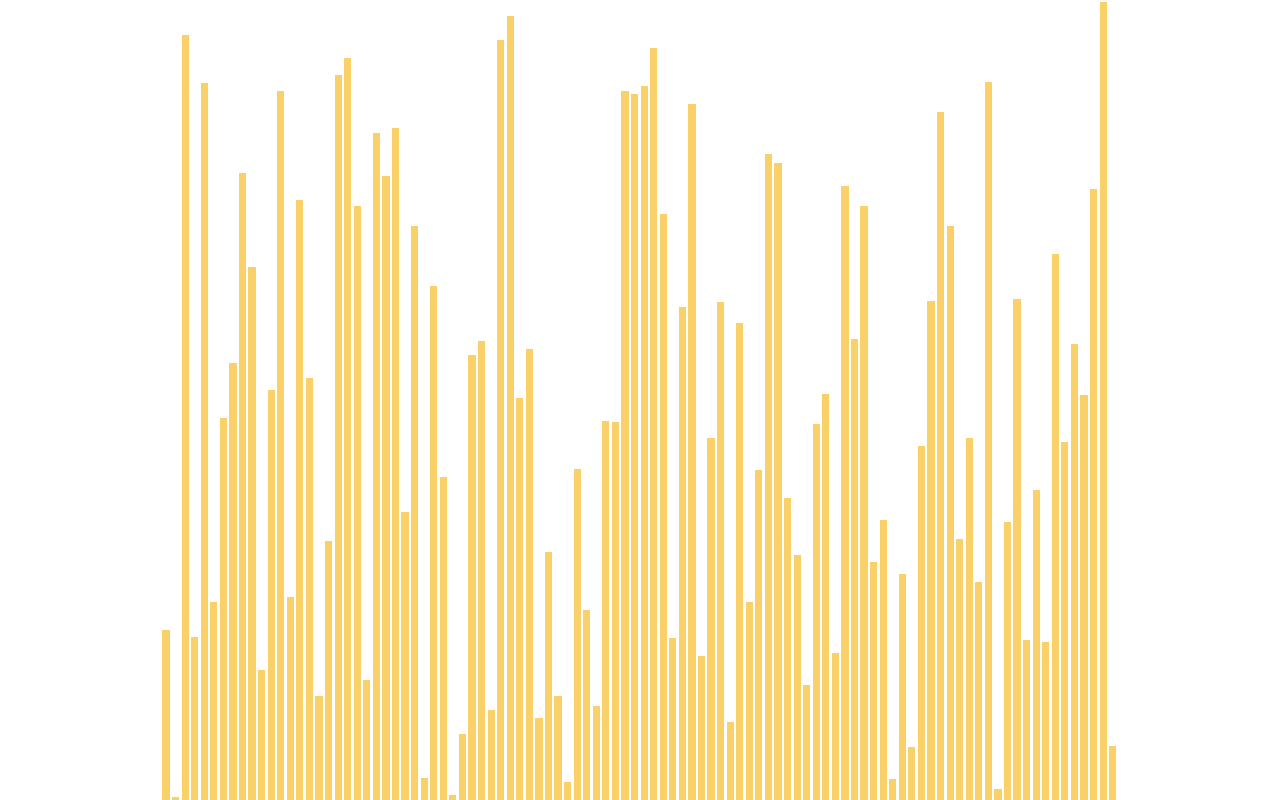
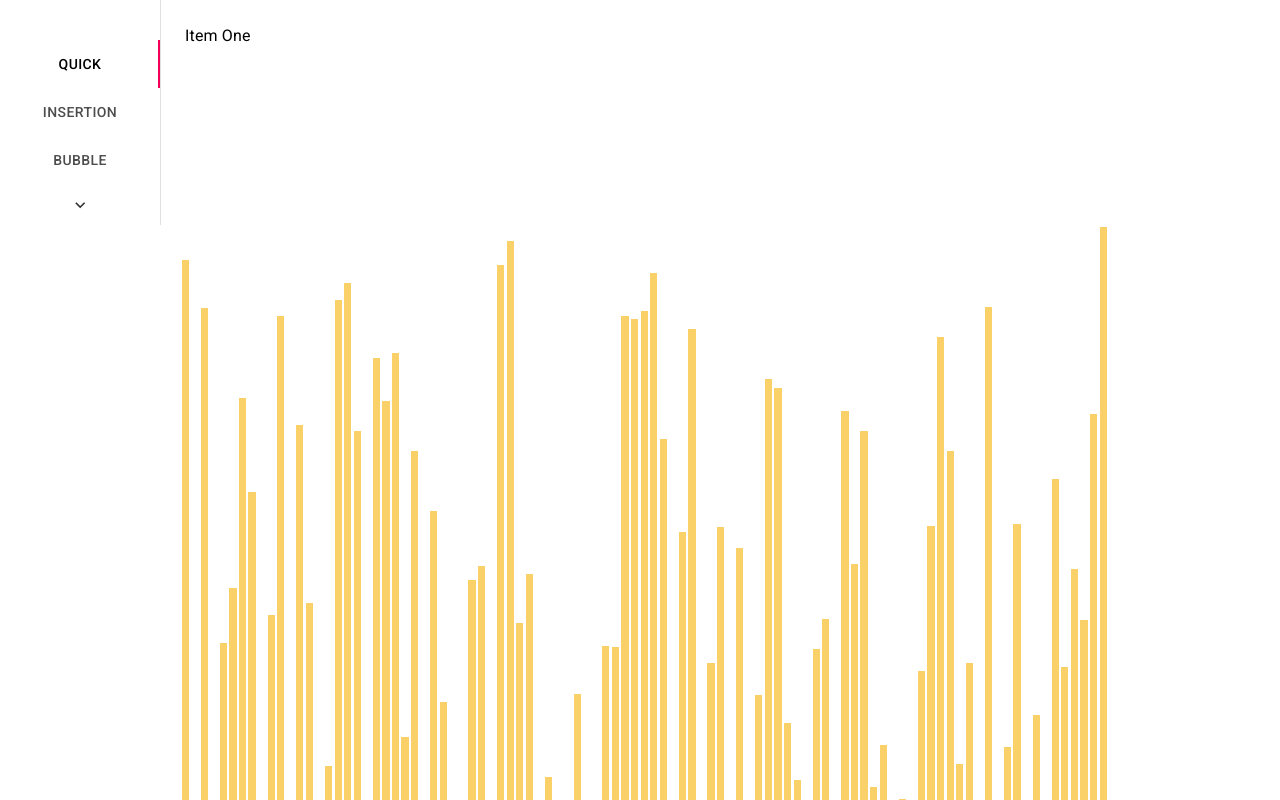
Before and after one commit to Fraisin/SightSort, a React (Create React App) app: page / in a window 1280 px wide. Shown: the top 800 px of the page. Built offline with nearby package versions, Linux system fonts and the light colour scheme.

Commit message:
Sorting algorithm selector.

```diff
--- a/src/App.css
+++ b/src/App.css
@@ -1,7 +1,3 @@
-.app {
-  min-height: 100vh;
-  background: lightblue;
-  display: flex;
-  justify-content: center;
-  align-items: center;
+.selector {
+  background-color: green;
 }
--- a/src/App.js
+++ b/src/App.js
@@ -1,10 +1,13 @@
 import React from "react";
-import Navbar from "./Navbar";
+import Selector from "./Selector";
 import SortVisualizer from "./SortVisualizer/SortVisualizer";
 
 function App() {
   return (
-    <div className="app">
+    <div>
+      <div className="selector">
+        <Selector />
+      </div>
       <SortVisualizer></SortVisualizer>
     </div>
   );
--- a/src/Navbar.js
+++ /dev/null
@@ -1,159 +0,0 @@
-import React from "react";
-import clsx from "clsx";
-import { makeStyles, useTheme } from "@material-ui/core/styles";
-import Drawer from "@material-ui/core/Drawer";
-import CssBaseline from "@material-ui/core/CssBaseline";
-import AppBar from "@material-ui/core/AppBar";
-import Toolbar from "@material-ui/core/Toolbar";
-import List from "@material-ui/core/List";
-import Typography from "@material-ui/core/Typography";
-import Divider from "@material-ui/core/Divider";
-import IconButton from "@material-ui/core/IconButton";
-import MenuIcon from "@material-ui/icons/Menu";
-import ChevronLeftIcon from "@material-ui/icons/ChevronLeft";
-import ChevronRightIcon from "@material-ui/icons/ChevronRight";
-import ListItem from "@material-ui/core/ListItem";
-import ListItemIcon from "@material-ui/core/ListItemIcon";
-import ListItemText from "@material-ui/core/ListItemText";
-import InboxIcon from "@material-ui/icons/MoveToInbox";
-import MailIcon from "@material-ui/icons/Mail";
-
-const drawerWidth = 240;
-
-const useStyles = makeStyles(theme => ({
-  root: {
-    display: "flex"
-  },
-  appBar: {
-    transition: theme.transitions.create(["margin", "width"], {
-      easing: theme.transitions.easing.sharp,
-      duration: theme.transitions.duration.leavingScreen
-    })
-  },
-  appBarShift: {
-    width: `calc(100% - ${drawerWidth}px)`,
-    marginLeft: drawerWidth,
-    transition: theme.transitions.create(["margin", "width"], {
-      easing: theme.transitions.easing.easeOut,
-      duration: theme.transitions.duration.enteringScreen
-    })
-  },
-  menuButton: {
-    marginRight: theme.spacing(2)
-  },
-  hide: {
-    display: "none"
-  },
-  drawer: {
-    width: drawerWidth,
-    flexShrink: 0
-  },
-  drawerPaper: {
-    width: drawerWidth
-  },
-  drawerHeader: {
-    display: "flex",
-    alignItems: "center",
-    padding: theme.spacing(0, 1),
-    // necessary for content to be below app bar
-    ...theme.mixins.toolbar,
-    justifyContent: "flex-end"
-  },
-  content: {
-    flexGrow: 1,
-    padding: theme.spacing(3),
-    transition: theme.transitions.create("margin", {
-      easing: theme.transitions.easing.sharp,
-      duration: theme.transitions.duration.leavingScreen
-    }),
-    marginLeft: -drawerWidth
-  },
-  contentShift: {
-    transition: theme.transitions.create("margin", {
-      easing: theme.transitions.easing.easeOut,
-      duration: theme.transitions.duration.enteringScreen
-    }),
-    marginLeft: 0
-  }
-}));
-
-export default function PersistentDrawerLeft() {
-  const classes = useStyles();
-  const theme = useTheme();
-  const [open, setOpen] = React.useState(false);
-
-  const handleDrawerOpen = () => {
-    setOpen(true);
-  };
-
-  const handleDrawerClose = () => {
-    setOpen(false);
-  };
-
-  return (
-    <div className={classes.root}>
-      <CssBaseline />
-      <AppBar
-        position="fixed"
-        className={clsx(classes.appBar, {
-          [classes.appBarShift]: open
-        })}
-      >
-        <Toolbar>
-          <IconButton
-            color="inherit"
-            aria-label="open drawer"
-            onClick={handleDrawerOpen}
-            edge="start"
-            className={clsx(classes.menuButton, open && classes.hide)}
-          >
-            <MenuIcon />
-          </IconButton>
-          <Typography variant="h6" noWrap>
-            PySort
-          </Typography>
-        </Toolbar>
-      </AppBar>
-      <Drawer
-        className={classes.drawer}
-        variant="persistent"
-        anchor="left"
-        open={open}
-        classes={{
-          paper: classes.drawerPaper
-        }}
-      >
-        <div className={classes.drawerHeader}>
-          <IconButton onClick={handleDrawerClose}>
-            {theme.direction === "ltr" ? (
-              <ChevronLeftIcon />
-            ) : (
-              <ChevronRightIcon />
-            )}
-          </IconButton>
-        </div>
-        <Divider />
-        <List>
-          {["Quick", "Insertion", "Bubble", "Selection", "Heap", "Merge"].map(
-            (text, index) => (
-              <ListItem button key={text}>
-                <ListItemIcon>
-                  {index % 2 === 0 ? <InboxIcon /> : <MailIcon />}
-                </ListItemIcon>
-                <ListItemText primary={text} />
-              </ListItem>
-            )
-          )}
-        </List>
-        <Divider />
-      </Drawer>
-      <main
-        className={clsx(classes.content, {
-          [classes.contentShift]: open
-        })}
-      >
-        <div className={classes.drawerHeader} />
-      </main>
-    </div>
-  );
-}
--- /dev/null
+++ b/src/Selector.js
@@ -0,0 +1,102 @@
+import React from "react";
+import PropTypes from "prop-types";
+import { makeStyles } from "@material-ui/core/styles";
+import Tabs from "@material-ui/core/Tabs";
+import Tab from "@material-ui/core/Tab";
+import Typography from "@material-ui/core/Typography";
+import Box from "@material-ui/core/Box";
+
+function TabPanel(props) {
+  const { children, value, index, ...other } = props;
+
+  return (
+    <div
+      role="tabpanel"
+      hidden={value !== index}
+      id={`vertical-tabpanel-${index}`}
+      aria-labelledby={`vertical-tab-${index}`}
+      {...other}
+    >
+      {value === index && (
+        <Box p={3}>
+          <Typography>{children}</Typography>
+        </Box>
+      )}
+    </div>
+  );
+}
+
+TabPanel.propTypes = {
+  children: PropTypes.node,
+  index: PropTypes.any.isRequired,
+  value: PropTypes.any.isRequired
+};
+
+function a11yProps(index) {
+  return {
+    id: `vertical-tab-${index}`,
+    "aria-controls": `vertical-tabpanel-${index}`
+  };
+}
+
+const useStyles = makeStyles(theme => ({
+  root: {
+    flexGrow: 1,
+    backgroundColor: theme.palette.background.paper,
+    display: "flex",
+    height: 225
+  },
+  tabs: {
+    borderRight: `1px solid ${theme.palette.divider}`
+  }
+}));
+
+export default function VerticalTabs() {
+  const classes = useStyles();
+  const [value, setValue] = React.useState(0);
+
+  const handleChange = (event, newValue) => {
+    setValue(newValue);
+  };
+
+  return (
+    <div className={classes.root}>
+      <Tabs
+        orientation="vertical"
+        variant="scrollable"
+        value={value}
+        onChange={handleChange}
+        aria-label="Vertical tabs example"
+        className={classes.tabs}
+      >
+        <Tab label="Quick" {...a11yProps(0)} />
+        <Tab label="Insertion" {...a11yProps(1)} />
+        <Tab label="Bubble" {...a11yProps(2)} />
+        <Tab label="Selection" {...a11yProps(3)} />
+        <Tab label="Heap" {...a11yProps(4)} />
+        <Tab label="Merge" {...a11yProps(5)} />
+      </Tabs>
+      <TabPanel value={value} index={0}>
+        Item One
+      </TabPanel>
+      <TabPanel value={value} index={1}>
+        Item Two
+      </TabPanel>
+      <TabPanel value={value} index={2}>
+        Item Three
+      </TabPanel>
+      <TabPanel value={value} index={3}>
+        Item Four
+      </TabPanel>
+      <TabPanel value={value} index={4}>
+        Item Five
+      </TabPanel>
+      <TabPanel value={value} index={5}>
+        Item Six
+      </TabPanel>
+      <TabPanel value={value} index={6}>
+        Item Seven
+      </TabPanel>
+    </div>
+  );
+}
```
